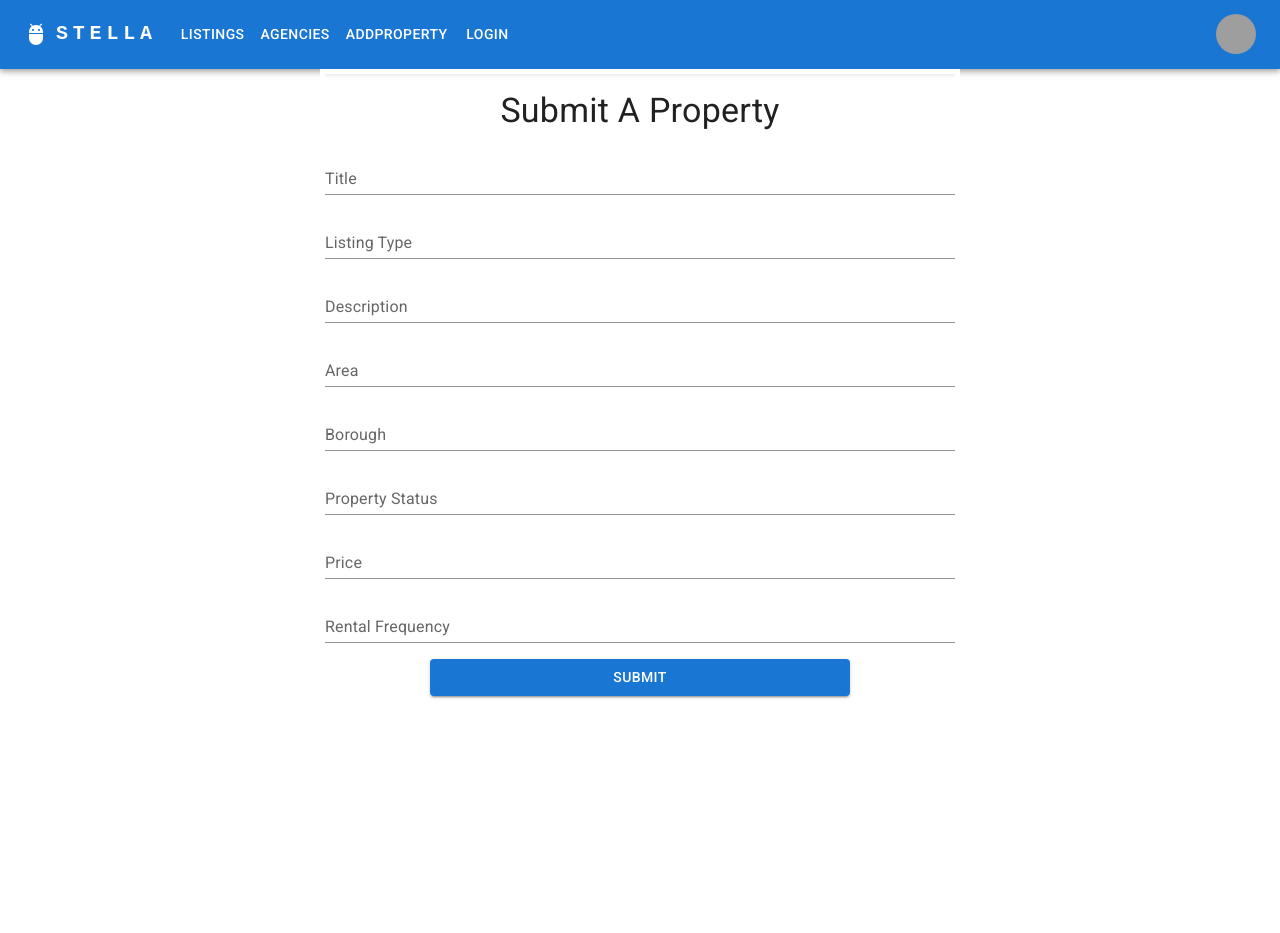
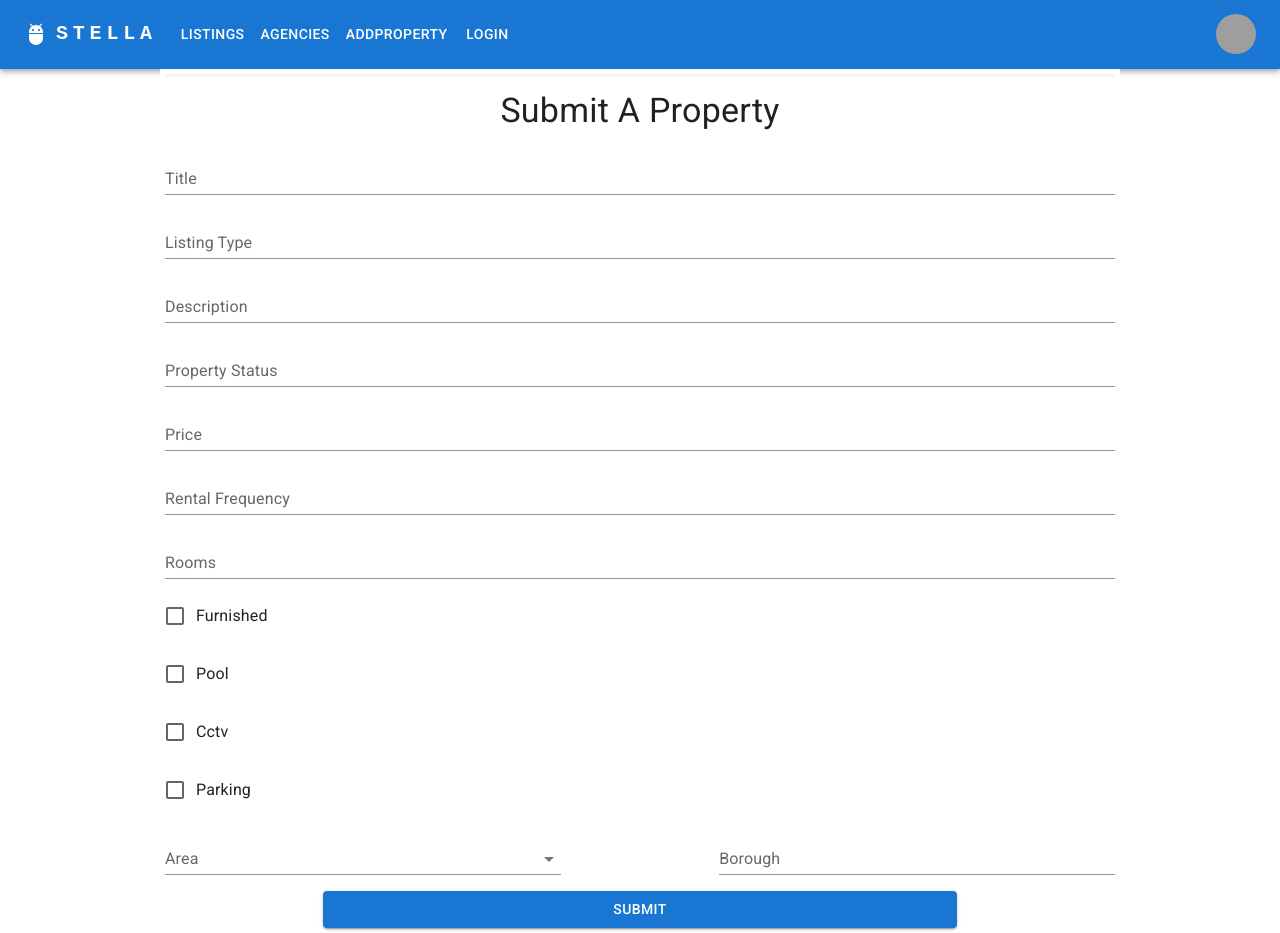
Before and after one commit to OsimFavour/stella, a React (Create React App) app in the folder frontend/: page /addproperty in a window 1280 px wide. Before the commit the page ends 800 px from the top, so only its background shows below. Built offline with nearby package versions, Linux system fonts and the light colour scheme; grey boxes are pictures that could not be loaded.

Commit message:
Update TextField for Area Options

```diff
--- a/frontend/src/Components/AddProperty.js
+++ b/frontend/src/Components/AddProperty.js
@@ -14,8 +14,26 @@ import {
     CardMedia,
     CardContent,
     CircularProgress,
-    TextField
+    TextField,
+	FormControlLabel,
+	Checkbox
 } from '@mui/material'
+
+
+const areaOptions = [
+	{
+	  value: '',
+	  label: '',
+	},
+	{
+	  value: 'Inner London',
+	  label: 'Inner London',
+	},
+	{
+	  value: 'Outer London',
+	  label: 'Outer London',
+	}
+]
 
 
 function AddProperty() {
@@ -144,7 +162,7 @@ function AddProperty() {
 
 	return (
 		<div style={{
-			width: '50%',
+			width: '75%',
 			marginLeft: 'auto',
 			marginRight: 'auto',
 			border: '5px solid white' }}>
@@ -195,37 +213,6 @@ function AddProperty() {
 					/>
 				</Grid>
 
-				<Grid item container sx={{ marginTop: '1rem' }}>
-					<TextField
-						id="area"
-						label="Area"
-						variant="standard"
-						fullWidth
-						value={state.areaValue}
-						onChange={(e) =>
-							dispatch({
-								type: 'catchAreaChange',
-								areaChosen: e.target.value
-								})
-							}
-					/>
-				</Grid>
-
-				<Grid item container sx={{ marginTop: '1rem' }}>
-					<TextField
-						id="borough"
-						label="Borough"
-						variant="standard"
-						fullWidth
-						value={state.boroughValue}
-						onChange={(e) =>
-							dispatch({
-								type: 'catchBoroughChange',
-								boroughChosen: e.target.value
-								})
-							}
-					/>
-				</Grid>
 
 				<Grid item container sx={{ marginTop: '1rem' }}>
 					<TextField
@@ -268,11 +255,149 @@ function AddProperty() {
 						value={state.rentalFrequencyValue}
 						onChange={(e) =>
 							dispatch({
-								type: 'catchrentalFrequencyChange',
+								type: 'catchRentalFrequencyChange',
 								rentalFrequencyChosen: e.target.value
 								})
 							}
 					/>
+				</Grid>
+
+				<Grid item container sx={{ marginTop: '1rem' }}>
+					<TextField
+						id="rooms"
+						label="Rooms"
+						variant="standard"
+						fullWidth
+						value={state.roomsValue}
+						onChange={(e) =>
+							dispatch({
+								type: 'catchRoomsChange',
+								roomsChosen: e.target.value
+								})
+							}
+					/>
+				</Grid>
+
+				<Grid item container sx={{ marginTop: '1rem' }}>
+					<FormControlLabel
+						control={
+							<Checkbox checked={state.furnishedValue}
+								onChange={(e) =>
+									dispatch({
+										type: 'catchFurnishedChange',
+										furnishedChosen: e.target.checked
+									})
+								}
+							/>
+						}
+						label="Furnished"
+					/>
+				</Grid>
+
+
+				<Grid item container sx={{ marginTop: '1rem' }}>
+					<FormControlLabel
+						control={
+							<Checkbox checked={state.poolValue}
+								onChange={(e) =>
+									dispatch({
+										type: 'catchPoolChange',
+										poolChosen: e.target.checked
+									})
+								}
+							/>
+						}
+						label="Pool"
+					/>
+				</Grid>
+
+				<Grid item container sx={{ marginTop: '1rem' }}>
+					<FormControlLabel
+						control={
+							<Checkbox checked={state.cctvValue}
+								onChange={(e) =>
+									dispatch({
+										type: 'catchCctvChange',
+										cctvChosen: e.target.checked
+									})
+								}
+							/>
+						}
+						label="Cctv"
+					/>
+				</Grid>
+
+				<Grid item container sx={{ marginTop: '1rem' }}>
+					<FormControlLabel
+						control={
+							<Checkbox checked={state.parkingValue}
+								onChange={(e) =>
+									dispatch({
+										type: 'catchParkingChange',
+										parkingChosen: e.target.checked
+									})
+								}
+							/>
+						}
+						label="Parking"
+					/>
+				</Grid>
+
+				<Grid item container justifyContent='space-between'>
+				<Grid item xs={5} sx={{ marginTop: '1rem' }}>
+					<TextField
+						id="area"
+						label="Area"
+						variant="standard"
+						fullWidth
+						value={state.areaValue}
+						onChange={(e) =>
+							dispatch({
+								type: 'catchAreaChange',
+								areaChosen: e.target.value
+							})
+						}
+						select
+						SelectProps={{
+							native:true
+						}}
+
+
+						// <select>
+						// 	{areaOptions.map((option) => (
+						// 		<option key={option.value} value={option.value}>
+						// 		{option.label}
+						// 		</option>
+						// 	))}
+						// </select>
+
+					>
+
+						{areaOptions.map((option) => (
+							<option key={option.value} value={option.value}>
+								{option.label}
+							</option>
+						))}
+
+					</TextField>
+				</Grid>
+
+				<Grid item xs={5} sx={{ marginTop: '1rem' }}>
+					<TextField
+						id="borough"
+						label="Borough"
+						variant="standard"
+						fullWidth
+						value={state.boroughValue}
+						onChange={(e) =>
+							dispatch({
+								type: 'catchBoroughChange',
+								boroughChosen: e.target.value
+								})
+							}
+					/>
+				</Grid>
+
 				</Grid>
 
 				<Grid item container xs={8} sx={{
```
